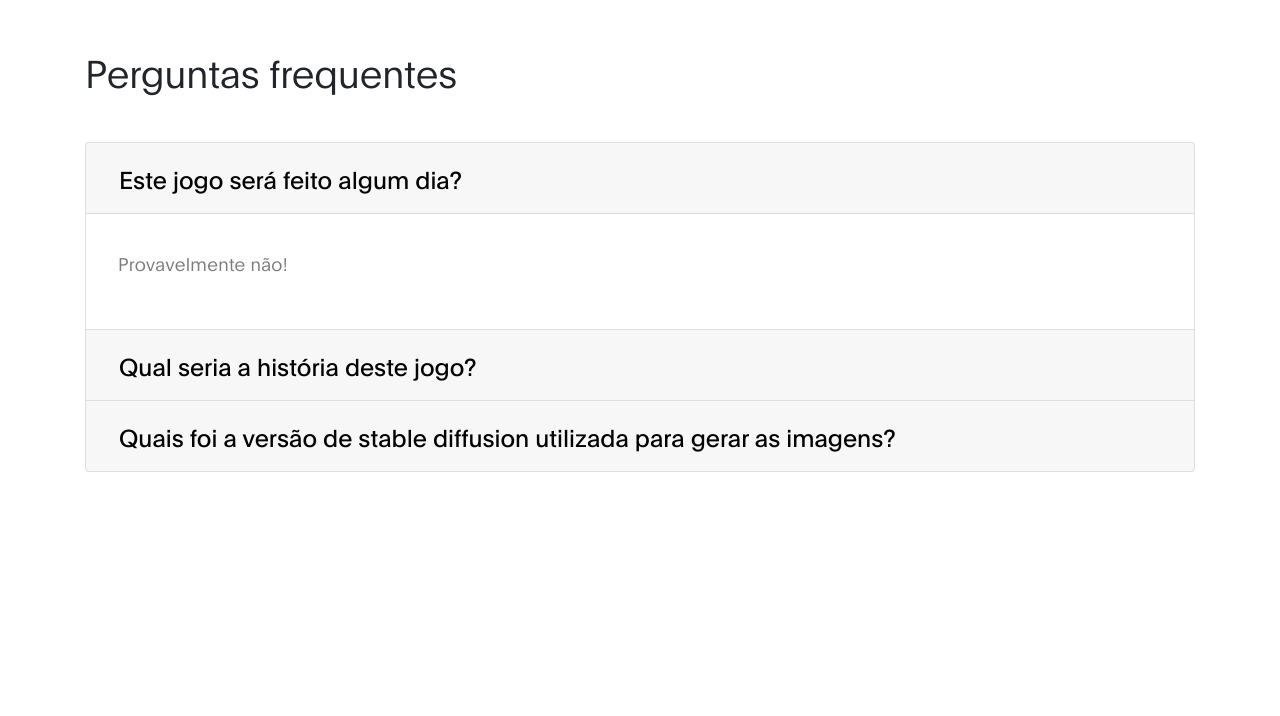
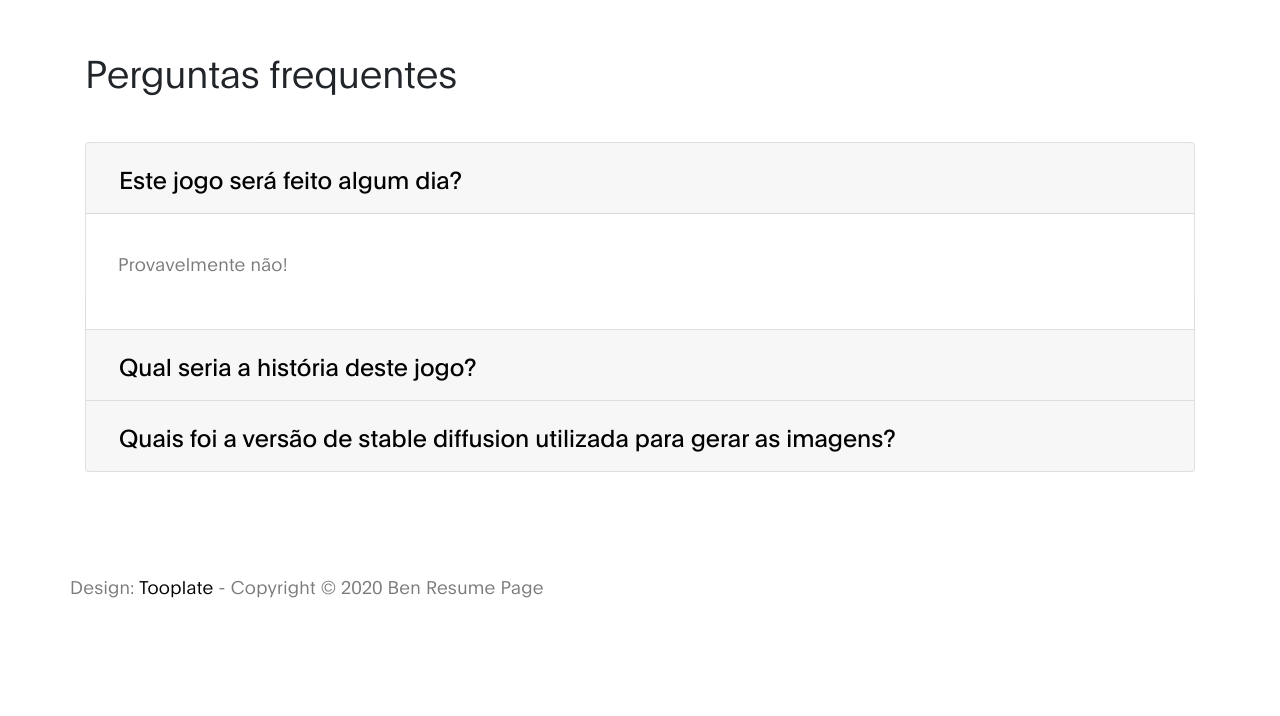
Before and after one commit to elc1090/project1-mazuimmiguel, a plain HTML site: page index.html in a window 1280 px wide. Shown: the part 1482-2198 px from the top of the page. Before the commit the page ends 2050 px from the top, so only its background shows below. Drawn offline with Linux system fonts and the light colour scheme.

Commit message:
Copyright

```diff
--- a/index.html
+++ b/index.html
@@ -228,6 +228,16 @@
         	</div><!-- row -->
         </div><!-- container -->
     </section>
+
+    <!-- Copyright -->
+    <section class="contact section-padding pt-0" id="copy">
+      <div class="container">
+        <div class="row">
+              <p>Design: <a href="https://www.tooplate.com" title="free HTML templates" target="_blank">Tooplate</a> - Copyright &copy; 2020 Ben Resume Page</p>
+        </div>
+     </div>
+    </section>
+
      <!-- SCRIPTS -->
      <script src="js/jquery.min.js"></script>
      <script src="js/bootstrap.min.js"></script>
```
